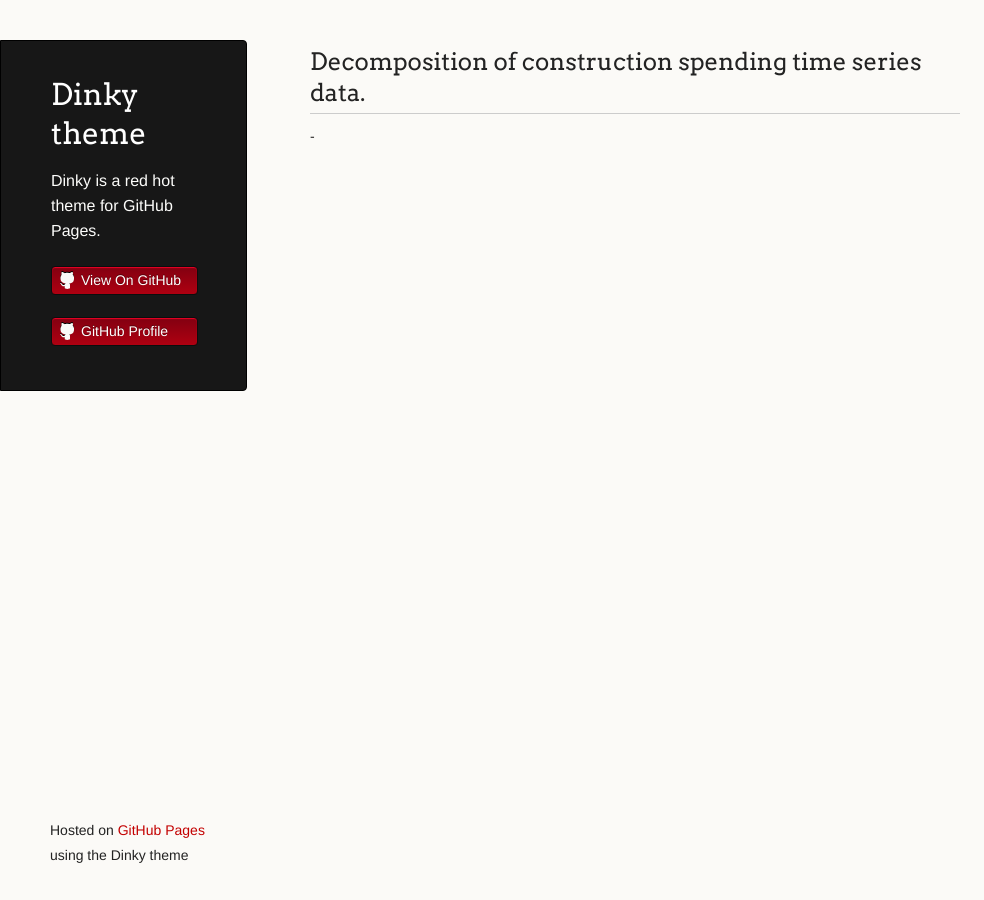
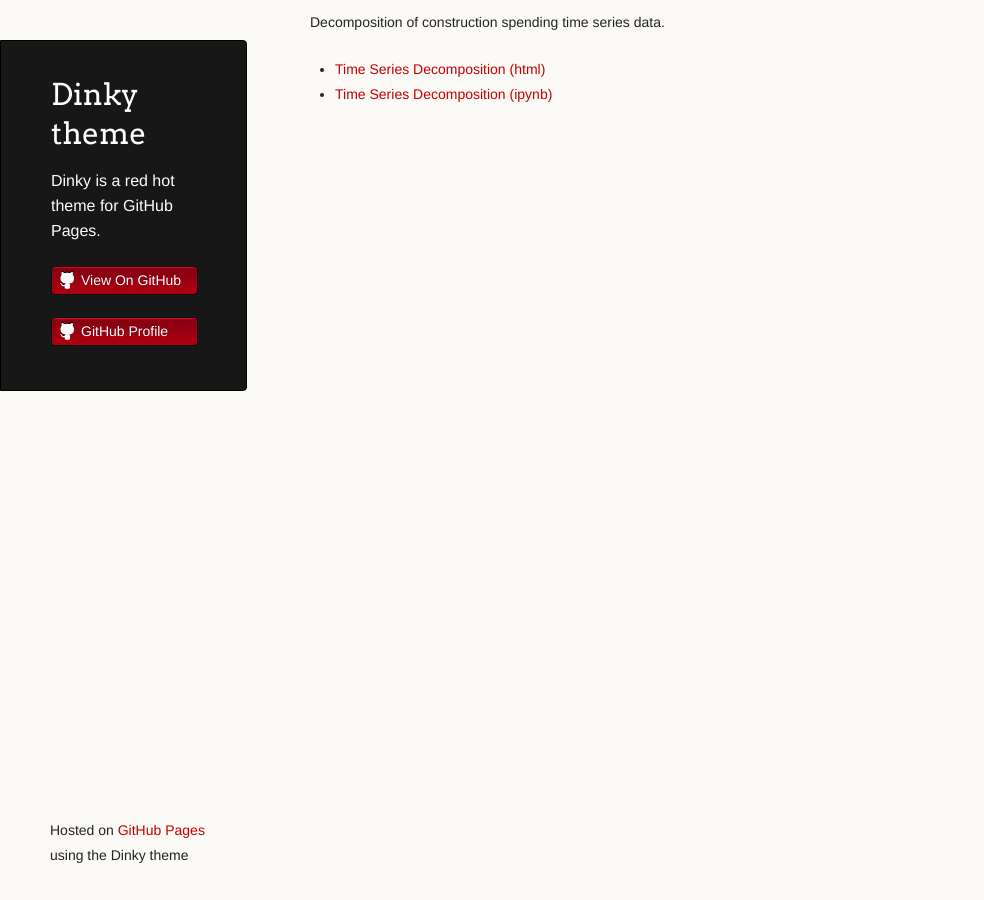
Before and after one commit to brendabuckner/brendabuckner.github.io, a Jekyll site: the page built from timeseries/index.md, in a window 1280 px wide. Shown: the whole page, without its empty margins (0-984 px from the left). Built offline with Jekyll 4.4.1, drawn with Linux system fonts in a browser that asks for light colours; our own code applies the rules of GitHub Pages for plain Markdown files.

Commit message:
Update index.md

```diff
--- a/timeseries/index.md
+++ b/timeseries/index.md
@@ -4,5 +4,5 @@
 ---
 
 Decomposition of construction spending time series data.
--
--
+- [Time Series Decomposition (html)](M3TimeSeries.html)
+- [Time Series Decomposition (ipynb)](M3TimeSeries.ipynb)
```
